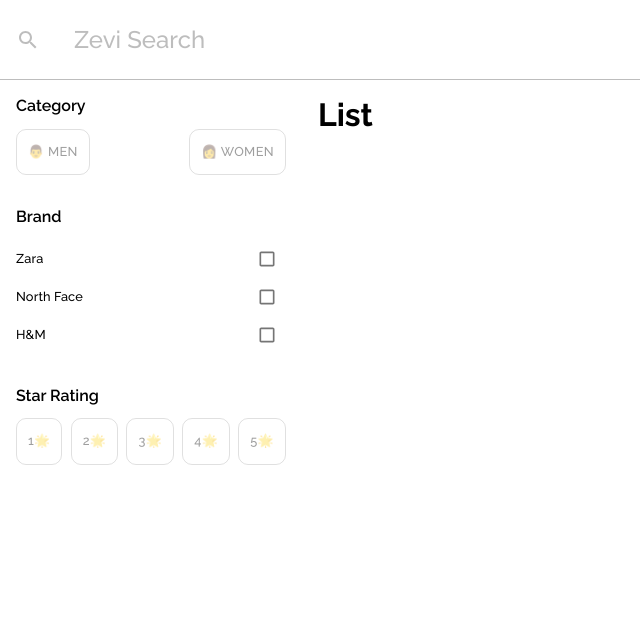
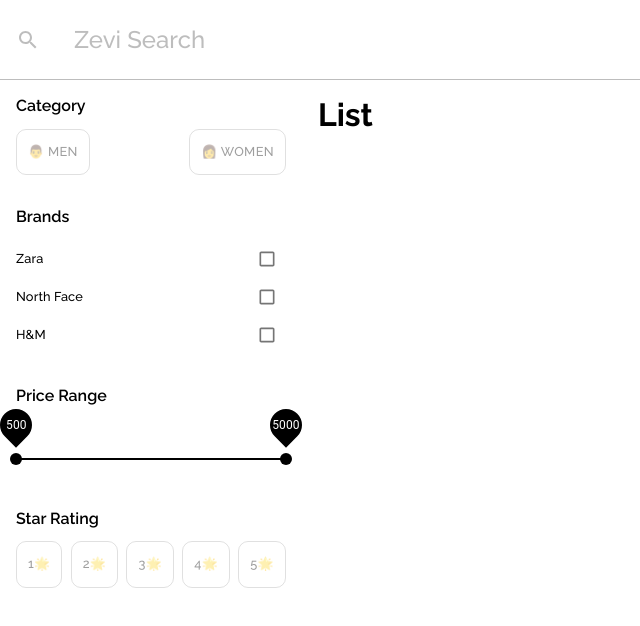
Before and after one commit to Manav76/Filter-App, a React (Create React App) app: page / in a window 1280 px wide. Shown: the top 626 px of the page, without its empty margins (0-640 px from the left). Built offline with nearby package versions, Linux system fonts and the light colour scheme.

Commit message:
second-commit

```diff
--- a/src/components/Home/FilterPanel/index.jsx
+++ b/src/components/Home/FilterPanel/index.jsx
@@ -3,7 +3,8 @@ import FilterListToggle from "../../common/FilterListToggle";
 import { categoryList , ratingList } from "../../../constants";
 import "./styles.css";
 import CheckboxProton from "../../common/Checkbox";
-const FilterPanel = ({ selectedCategory, selectToggle , selectedRating , selectRating , brands , changeChecked}) =>  (
+import SliderProton from "../../common/Slider";
+const FilterPanel = ({ selectedCategory, selectToggle , selectedRating , selectRating , brands , changeChecked , selectedPrice , changedPrice}) =>  (
     <div>
       {/* Category */}
       <div className="input-group">
@@ -17,12 +18,18 @@ const FilterPanel = ({ selectedCategory, selectToggle , selectedRating , selectR
       </div>
       {/* Brand */}
       <div className = "input-group">
-      <p className="label">Brand</p>
+      <p className="label">Brands</p>
       {brands.map((brand)=>(<CheckboxProton key = {brand.id}
       brand = {brand}
        changeChecked = {changeChecked} />))}
       </div>
       {/* Price */}
+      <div className = "input-group">
+        <p className = "label-range">
+          Price Range
+        </p>
+        <SliderProton value = {selectedPrice} changedPrice = {changedPrice} />
+      </div>
       {/* Ratings */}
       <div className="input-group">
         <p className="label">Star Rating</p>
--- a/src/components/Home/FilterPanel/styles.css
+++ b/src/components/Home/FilterPanel/styles.css
@@ -7,4 +7,5 @@
 }
 .label-range{
     margin-bottom: 2.5rem;
+    font-weight: 600;
 }
--- /dev/null
+++ b/src/components/common/Slider/index.jsx
@@ -0,0 +1,41 @@
+import React from 'react'
+import { makeStyles } from '@material-ui/core/styles';
+import  Slider  from '@material-ui/core/Slider';
+const useStyles = makeStyles ({
+    root : {
+        width: '100%',
+    },
+    thumb:{
+        color: '#000',
+    },
+    rail:{
+        color: 'rgba(0,0,0,0.26)'
+    },
+    track:{
+        color: '#000',
+    },
+
+});
+const SliderProton = ({value,changedPrice}) => {
+    const classes = useStyles();
+  return (
+    <div className={classes.root}>
+      <Slider
+      value = {value}
+      onChange = {changedPrice}
+      valueLabelDisplay = "on"
+      min = {500}
+      max = {5000}
+      classes = {
+        {
+            thumb:classes.thumb,
+            rail:classes.rail,
+            track:classes.track,
+        }
+      }
+      />
+    </div>
+  )
+}
+
+export default SliderProton
--- a/src/pages/Home/index.jsx
+++ b/src/pages/Home/index.jsx
@@ -6,7 +6,8 @@ import "./styles.css";
 
 const Home = () => {
   const [selectedCategory , setSelectedCategory] = useState(null);
-  const [selectedRating , setSelectedRating] = useState(null);
+   const [selectedRating , setSelectedRating] = useState(null);
+   const [selectedPrice , setSelectedPrice] = useState([500,5000]);
   const [brands , setBrands] = useState([
     {
       id:1,
@@ -31,7 +32,7 @@ const Home = () => {
     const changeCheckedBrands = brandsStateList.map((item)=>item.id===id?{...item,checked:!item.checked}: item);
     setBrands(changeCheckedBrands);
   };
-
+  const handleChangePrice=(event,value)=> setSelectedPrice(value);
   return (
     <div className="home">
       {/*Nav Bar */}
@@ -46,6 +47,8 @@ const Home = () => {
             selectedRating = {selectedRating}
             brands = {brands}
             changeChecked = {handleChangeChecked}
+            selectedPrice = {selectedPrice}
+            changedPrice = {handleChangePrice}
           />
         </div>
         <div className="home_list-wrap">
```
